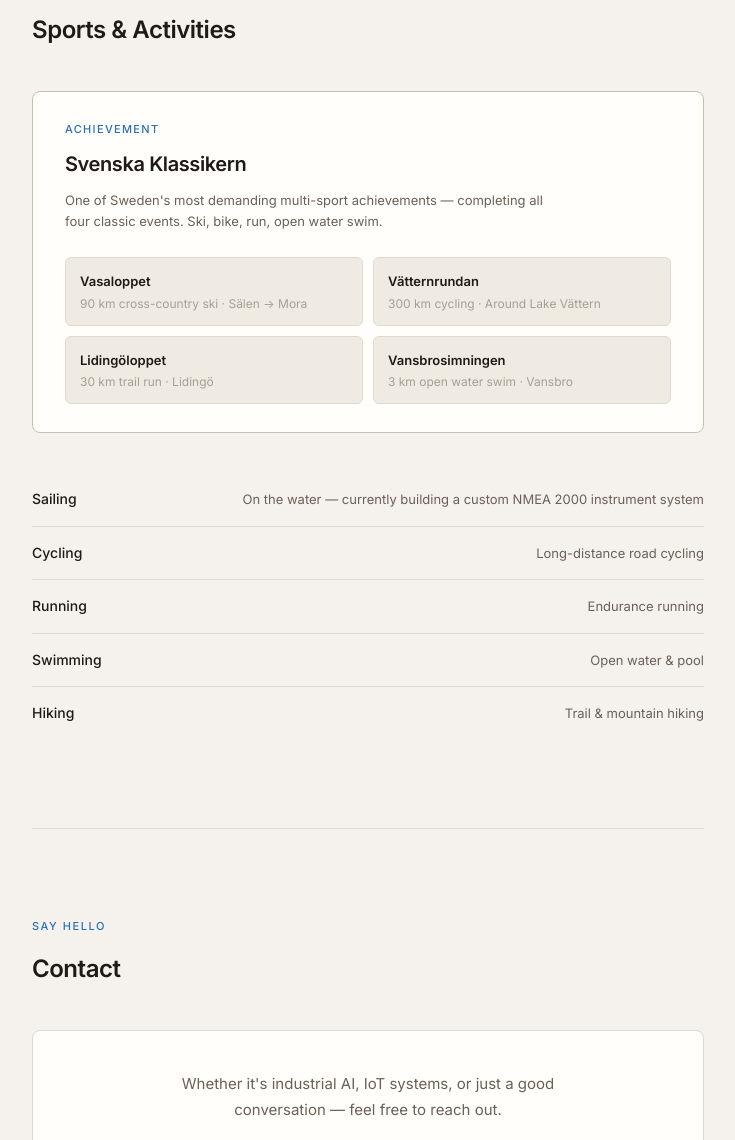
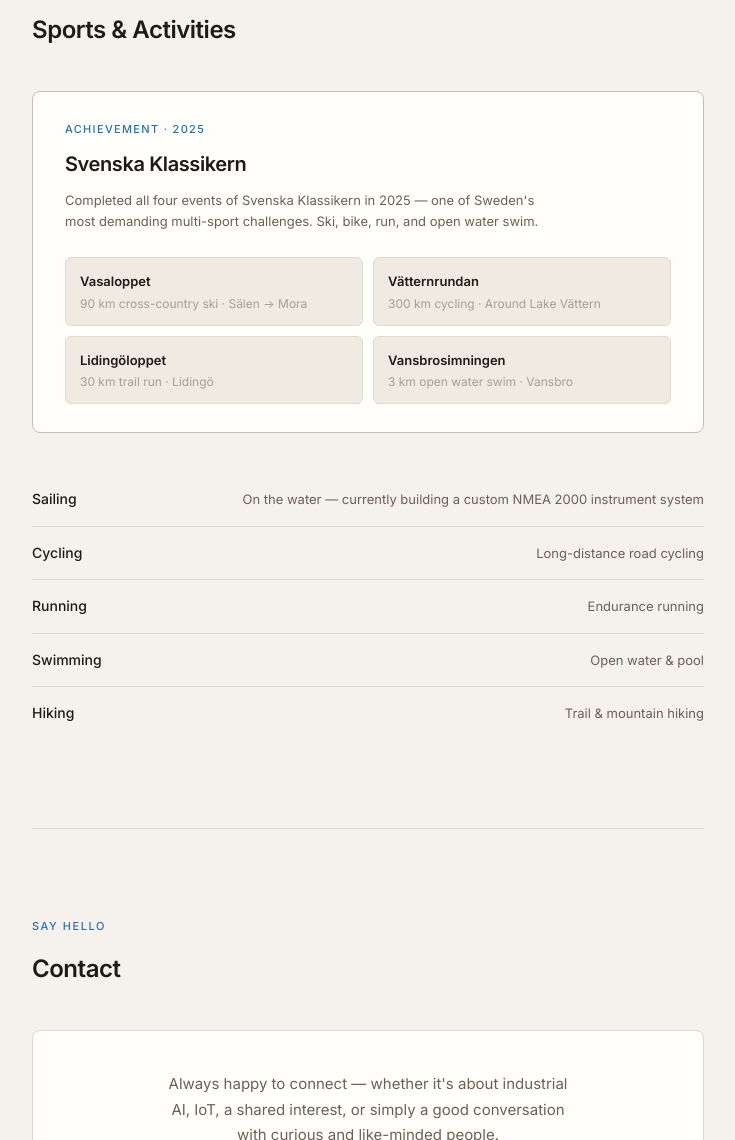
Before and after one commit to trollp/petertroll_webpage, a plain HTML site: page index.html in a window 1280 px wide. Shown: the part 4596-5736 px from the top of the page, without its empty margins (272-1007 px from the left). Drawn offline with Linux system fonts and the light colour scheme.

Commit message:
Add Klassikern 2025 year, sailing, warmer contact text

```diff
--- a/index.html
+++ b/index.html
@@ -846,9 +846,9 @@
       <h2>Sports &amp; Activities</h2>
 
       <div class="klassiker-block">
-        <div class="kl-label">Achievement</div>
+        <div class="kl-label">Achievement · 2025</div>
         <h3>Svenska Klassikern</h3>
-        <p class="kl-desc">One of Sweden's most demanding multi-sport achievements — completing all four classic events. Ski, bike, run, open water swim.</p>
+        <p class="kl-desc">Completed all four events of Svenska Klassikern in 2025 — one of Sweden's most demanding multi-sport challenges. Ski, bike, run, and open water swim.</p>
 
         <div class="klassiker-events">
           <div class="kl-event">
@@ -902,7 +902,7 @@
       <h2>Contact</h2>
 
       <div class="contact-box">
-        <p>Whether it's industrial AI, IoT systems, or just a good conversation — feel free to reach out.</p>
+        <p>Always happy to connect — whether it's about industrial AI, IoT, a shared interest, or simply a good conversation with curious and like-minded people.</p>
         <div class="contact-links">
           <a href="https://www.linkedin.com/in/peter-troll/" target="_blank" rel="noopener" class="btn btn-primary">
             <svg width="14" height="14" viewBox="0 0 24 24" fill="currentColor" aria-hidden="true">
--- a/sitemap.xml
+++ b/sitemap.xml
@@ -3,6 +3,7 @@
   <url>
     <loc>https://petertroll.com/</loc>
     <lastmod>2026-03-23</lastmod>
+
     <changefreq>monthly</changefreq>
     <priority>1.0</priority>
   </url>
```
